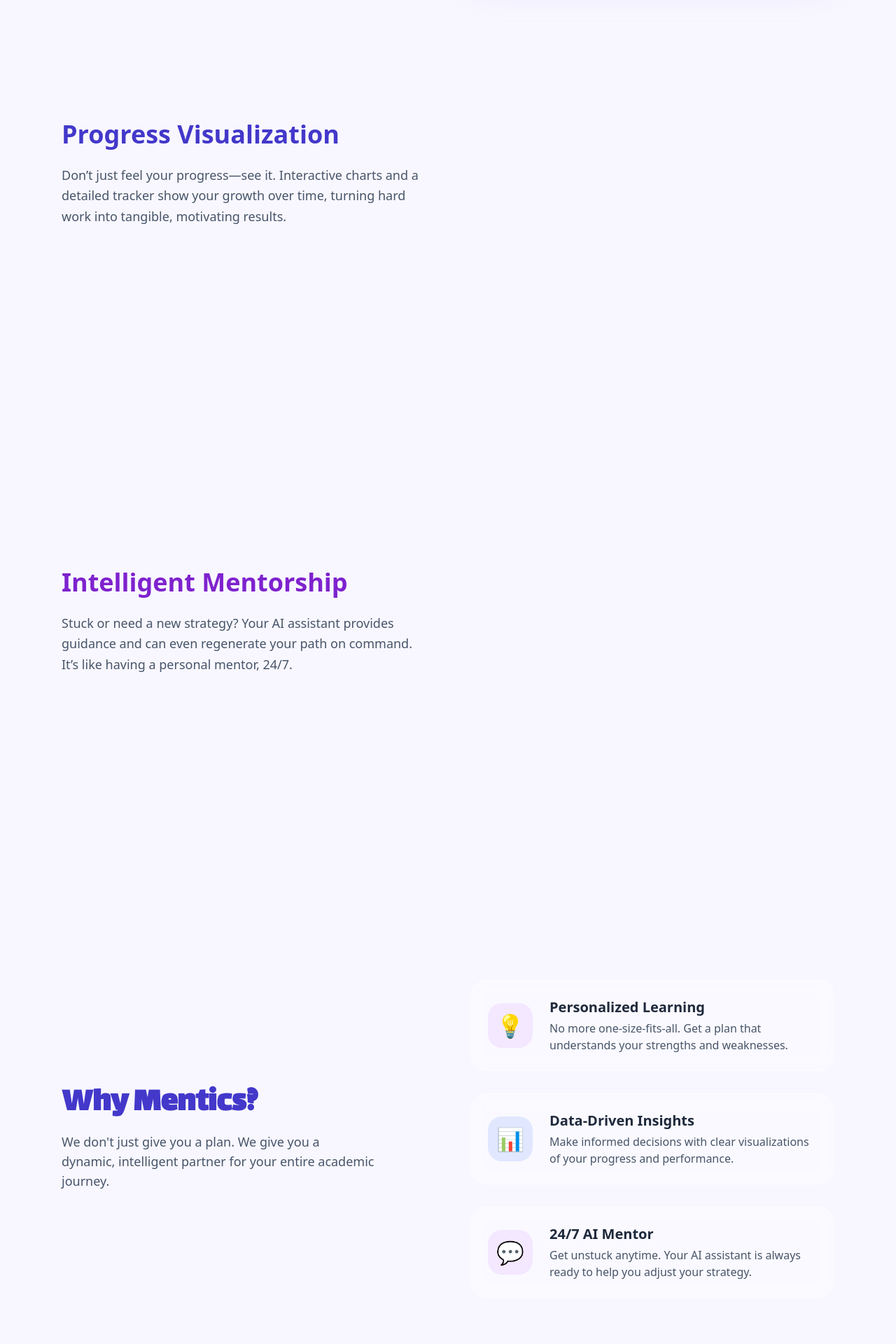
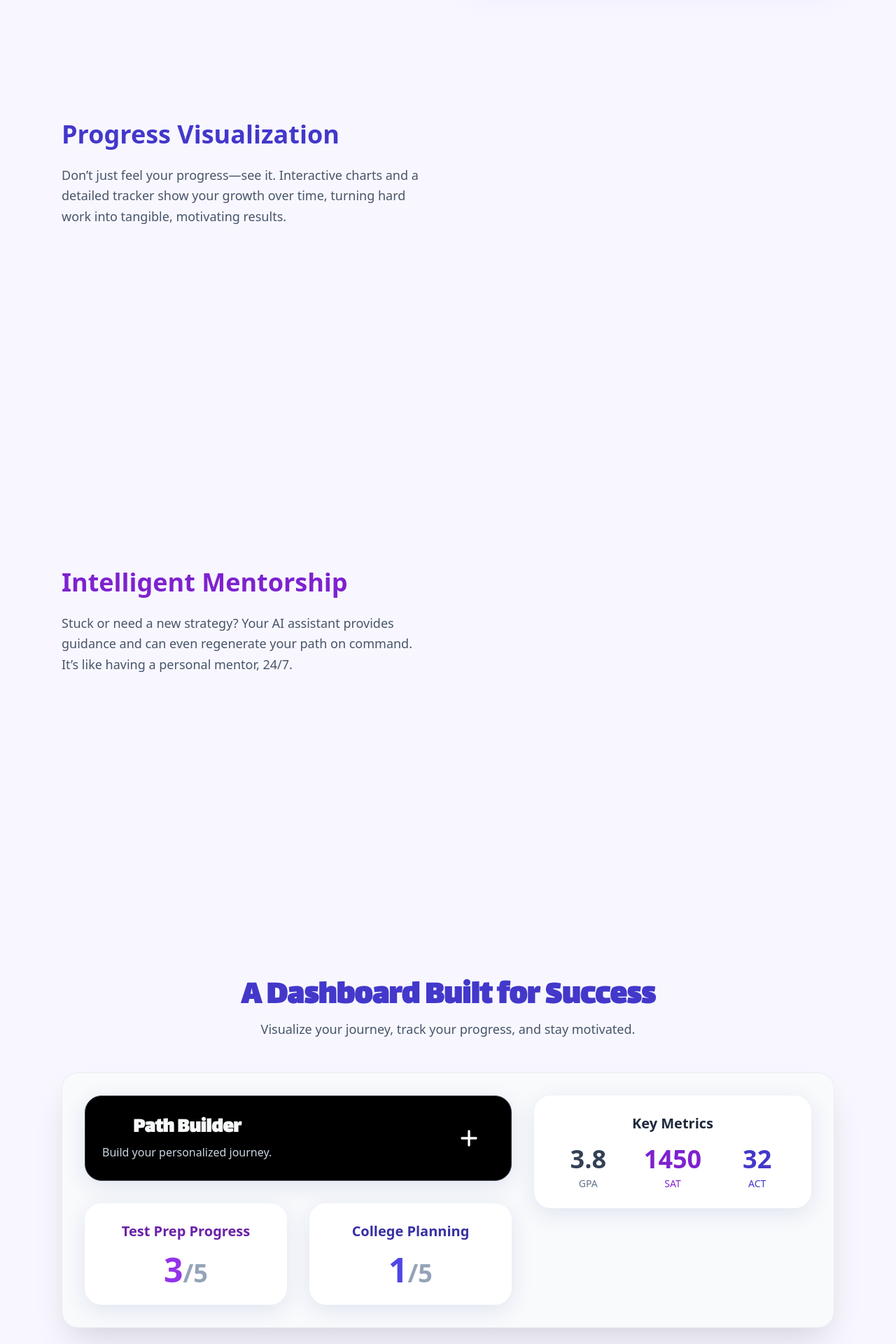
Before and after one commit to shreyasboddani/MENTICS, a Flask app: page / in a window 1280 px wide. Shown: the part 2200-4120 px from the top of the page at 70% size. Run offline with Flask 3, Linux system fonts and the light colour scheme; some libraries are stand-ins or nearby versions.

Commit message:
hompage fix

```diff
--- a/static/dashboard.css
+++ b/static/dashboard.css
@@ -8,7 +8,7 @@
     font-family: 'Inter', sans-serif;
 }
 
-/* --- NEW: Glassmorphism Background --- */
+/* --- Glassmorphism Background --- */
 body {
     background-color: #f8fafc;
     /* slate-50 */
@@ -73,7 +73,7 @@ body {
 }
 
 
-/* --- NEW: Glassmorphism Top Navigation Bar --- */
+/* --- Glassmorphism Top Navigation Bar --- */
 .top-nav {
     position: sticky;
     top: 1rem;
@@ -115,7 +115,7 @@ body {
 }
 
 
-/* --- NEW: Glassmorphism Card Styles --- */
+/* --- Glassmorphism Card Styles --- */
 .card {
     background: rgba(255, 255, 255, 0.5);
     backdrop-filter: blur(30px);
@@ -140,21 +140,24 @@ body {
     margin-bottom: 1rem;
 }
 
-/* Dark Theme Card */
-.card-actions {
+/* Dark Theme "Path Builder" Card */
+/* By using .card.card-actions, we make this style more specific */
+.card.card-actions {
     background-color: #1f2937;
     /* slate-800 */
     border: 1px solid #374151;
     /* slate-700 */
     color: #f8fafc;
+    /* This transition is specifically for the bouncy effect */
+    transition: transform 0.3s cubic-bezier(0.25, 0.8, 0.25, 1), box-shadow 0.3s cubic-bezier(0.25, 0.8, 0.25, 1);
 }
 
-
-.card-actions .card-header {
+.card.card-actions .card-header {
     color: #f8fafc;
 }
 
-.card-actions:hover {
+/* This more specific selector ensures the bouncy hover effect is not overridden */
+.card.card-actions:hover {
     transform: translateY(-8px) scale(1.02);
     box-shadow: 0 20px 25px -5px rgb(0 0 0 / 0.1), 0 8px 10px -6px rgb(0 0 0 / 0.1);
 }
@@ -289,7 +292,7 @@ body {
 }
 
 
-/* --- PORTAL MODAL STYLES (NO CHANGES) --- */
+/* --- PORTAL MODAL STYLES --- */
 #pathModal {
     transition: opacity 0.3s ease-out;
     background: radial-gradient(circle at center, rgba(17, 24, 39, 0.7) 0%, rgba(0, 0, 0, 0.7) 100%);
--- a/static/style.css
+++ b/static/style.css
@@ -14,7 +14,7 @@ body {
     font-family: 'Lalezar', cursive;
 }
 
-/* --- WAVY BACKGROUND ANIMATION (Unified Colors) --- */
+/* --- WAVY BACKGROUND ANIMATION --- */
 .background-wave-container {
     position: fixed;
     top: 0;
@@ -37,7 +37,6 @@ body {
     width: 600px;
     height: 600px;
     background-color: rgba(167, 139, 250, 0.4);
-    /* Unified purple */
     top: -150px;
     left: -150px;
     animation: wave-move-1 25s infinite alternate ease-in-out;
@@ -47,7 +46,6 @@ body {
     width: 500px;
     height: 500px;
     background-color: rgba(99, 102, 241, 0.3);
-    /* Unified indigo */
     bottom: -100px;
     right: -100px;
     animation: wave-move-2 20s infinite alternate ease-in-out;
@@ -57,7 +55,6 @@ body {
     width: 400px;
     height: 400px;
     background-color: rgba(199, 210, 254, 0.4);
-    /* Unified light purple/blue */
     bottom: 25%;
     left: 20%;
     animation: wave-move-3 28s infinite alternate ease-in-out;
@@ -93,7 +90,19 @@ body {
     }
 }
 
-/* --- HEADER, BUTTONS, & INTERACTIVE CARDS (Unified Colors) --- */
+/* --- SCROLL-BASED "TOPOGRAPHY" EFFECT --- */
+.scroll-section {
+    opacity: 0;
+    transform: translateY(50px);
+    transition: opacity 0.8s ease-out, transform 0.8s ease-out;
+}
+
+.scroll-section.is-visible {
+    opacity: 1;
+    transform: translateY(0);
+}
+
+/* --- HEADER, BUTTONS, & CARDS --- */
 .nav-link {
     position: relative;
     font-size: 0.875rem;
@@ -106,7 +115,6 @@ body {
 
 .nav-link:hover {
     color: #8B5CF6;
-    /* Unified purple */
 }
 
 .nav-link::after {
@@ -118,7 +126,6 @@ body {
     bottom: -6px;
     left: 0;
     background-color: #8B5CF6;
-    /* Unified purple */
     transform-origin: bottom right;
     transition: transform 0.3s ease-out;
 }
@@ -128,30 +135,9 @@ body {
     transform-origin: bottom left;
 }
 
-
-.button-primary {
-    display: inline-block;
-    background-color: #8B5CF6;
-    /* Unified purple */
-    color: white;
-    font-weight: 600;
-    padding: 0.6rem 1.25rem;
-    border-radius: 0.5rem;
-    box-shadow: 0 4px 15px rgba(139, 92, 246, 0.2);
-    transition: all 0.3s cubic-bezier(0.25, 0.8, 0.25, 1);
-}
-
-.button-primary:hover {
-    transform: scale(1.05) translateY(-2px);
-    background-color: #7C3AED;
-    /* Darker unified purple */
-    box-shadow: 0 8px 25px rgba(139, 92, 246, 0.3);
-}
-
 .button-primary-large {
     display: inline-block;
     background-image: linear-gradient(to right, #8B5CF6, #6366F1);
-    /* Unified purple to indigo */
     color: white;
     padding: 1rem 2rem;
     border-radius: 0.75rem;
@@ -178,7 +164,6 @@ body {
 .process-step:hover {
     transform: translateY(-10px);
     box-shadow: 0 20px 40px rgba(139, 92, 246, 0.15);
-    /* Unified shadow */
 }
 
 .step-icon {
@@ -210,7 +195,6 @@ body {
     border: 1px solid rgba(255, 255, 255, 0.2);
     border-radius: 1.5rem;
     box-shadow: 0 20px 50px rgba(167, 139, 250, 0.2);
-    /* Unified shadow */
 }
 
 .chart-bar {
@@ -230,32 +214,38 @@ body {
     }
 }
 
-/* --- "WHY MENTICS?" SECTION (Unified Colors) --- */
-.why-card {
+/* --- RECREATED DASHBOARD PREVIEW --- */
+.dashboard-recreation {
+    background: #F8FAFC;
+    border-radius: 1.5rem;
+    padding: 2rem;
+    box-shadow: 0 25px 50px -12px rgba(0, 0, 0, 0.15);
+    border: 1px solid rgba(0, 0, 0, 0.05);
+}
+
+.dashboard-recreation .card {
+    background: white;
+}
+
+.dashboard-recreation .card-actions {
     display: flex;
+    justify-content: space-between;
     align-items: center;
-    gap: 1.5rem;
+}
+
+/* --- PRICING SECTION --- */
+.pricing-card {
     background: rgba(255, 255, 255, 0.3);
     backdrop-filter: blur(10px);
     border-radius: 1.5rem;
-    padding: 1.5rem;
+    padding: 2.5rem 2rem;
     border: 1px solid rgba(255, 255, 255, 0.5);
     transition: transform 0.3s ease, box-shadow 0.3s ease;
+    width: 100%;
+    max-width: 380px;
 }
 
-.why-card:hover {
-    transform: translateY(-8px);
-    box-shadow: 0 20px 40px rgba(99, 102, 241, 0.15);
-    /* Unified shadow */
+.pricing-card:hover {
+    transform: translateY(-10px);
+    box-shadow: 0 20px 40px rgba(139, 92, 246, 0.15);
 }
-
-.why-card-icon {
-    flex-shrink: 0;
-    width: 4rem;
-    height: 4rem;
-    border-radius: 1.25rem;
-    display: flex;
-    align-items: center;
-    justify-content: center;
-    font-size: 2rem;
-}
--- a/templates/index.html
+++ b/templates/index.html
@@ -29,6 +29,7 @@
       <nav class="hidden md:flex items-center space-x-8">
         <a href="#how-it-works" class="nav-link">How It Works</a>
         <a href="#features" class="nav-link">Features</a>
+        <a href="#pricing" class="nav-link">Pricing</a>
       </nav>
       <div class="flex items-center space-x-2">
         {% if is_logged_in %}
@@ -64,11 +65,12 @@
       </a>
     </section>
 
-    <section id="how-it-works" class="py-24">
+    <section id="how-it-works" class="py-24 scroll-section">
       <div class="max-w-6xl mx-auto px-6">
         <div class="text-center mb-20" data-aos="fade-up">
           <h2 class="text-4xl md:text-5xl font-bold font-lalezar text-purple-700">A Clear Path Forward</h2>
-          <p class="text-lg text-slate-600 mt-2">Your journey to high school success in three simple steps.</p>
+          <p class="text-lg text-slate-600 mt-2">Your journey to high school success in three simple steps.
+          </p>
         </div>
         <div class="relative">
           <div
@@ -78,17 +80,20 @@
             <div class="process-step" data-aos="fade-up" data-aos-delay="100">
               <div class="step-icon">🎯</div>
               <h3 class="text-2xl font-bold mt-4">1. Define Your Goal</h3>
-              <p class="mt-2 text-slate-600">Tell us what you want to achieve—from dream scores to target schools.</p>
+              <p class="mt-2 text-slate-600">Tell us what you want to achieve—from dream scores to target
+                schools.</p>
             </div>
             <div class="process-step" data-aos="fade-up" data-aos-delay="200">
               <div class="step-icon">🧠</div>
               <h3 class="text-2xl font-bold mt-4">2. Get Your AI Path</h3>
-              <p class="mt-2 text-slate-600">Our AI crafts a unique, step-by-step roadmap tailored to your ambition.</p>
+              <p class="mt-2 text-slate-600">Our AI crafts a unique, step-by-step roadmap tailored to your
+                ambition.</p>
             </div>
             <div class="process-step" data-aos="fade-up" data-aos-delay="300">
               <div class="step-icon">📈</div>
               <h3 class="text-2xl font-bold mt-4">3. Achieve & Adapt</h3>
-              <p class="mt-2 text-slate-600">Follow the plan, track your growth, and watch your path evolve with you.
+              <p class="mt-2 text-slate-600">Follow the plan, track your growth, and watch your path
+                evolve with you.
               </p>
             </div>
           </div>
@@ -96,30 +101,36 @@
       </div>
     </section>
 
-    <section id="features" class="pb-24">
+    <section id="features" class="pb-24 scroll-section">
       <div class="max-w-6xl mx-auto px-6 grid grid-cols-1 lg:grid-cols-2 gap-16 items-start">
         <div class="w-full">
           <div class="feature-text h-[80vh] flex flex-col justify-center">
             <div data-aos="fade-right">
               <h3 class="text-4xl font-bold text-purple-700 mb-6">AI-Powered Paths</h3>
-              <p class="text-slate-600 text-lg leading-relaxed">Your goals are unique. Our AI generates a personalized,
-                step-by-step plan that adapts to your progress, ensuring you’re always on the most efficient path to
+              <p class="text-slate-600 text-lg leading-relaxed">Your goals are unique. Our AI generates a
+                personalized,
+                step-by-step plan that adapts to your progress, ensuring you’re always on the most
+                efficient path to
                 success.</p>
             </div>
           </div>
           <div class="feature-text h-[80vh] flex flex-col justify-center">
             <div data-aos="fade-right">
               <h3 class="text-4xl font-bold text-indigo-700 mb-6">Progress Visualization</h3>
-              <p class="text-slate-600 text-lg leading-relaxed">Don’t just feel your progress—see it. Interactive charts
-                and a detailed tracker show your growth over time, turning hard work into tangible, motivating results.
+              <p class="text-slate-600 text-lg leading-relaxed">Don’t just feel your progress—see it.
+                Interactive charts
+                and a detailed tracker show your growth over time, turning hard work into tangible,
+                motivating results.
               </p>
             </div>
           </div>
           <div class="feature-text h-[80vh] flex flex-col justify-center">
             <div data-aos="fade-right">
               <h3 class="text-4xl font-bold text-purple-700 mb-6">Intelligent Mentorship</h3>
-              <p class="text-slate-600 text-lg leading-relaxed">Stuck or need a new strategy? Your AI assistant provides
-                guidance and can even regenerate your path on command. It’s like having a personal mentor, 24/7.</p>
+              <p class="text-slate-600 text-lg leading-relaxed">Stuck or need a new strategy? Your AI
+                assistant provides
+                guidance and can even regenerate your path on command. It’s like having a personal
+                mentor, 24/7.</p>
             </div>
           </div>
         </div>
@@ -199,12 +210,15 @@
             </div>
             <div id="visual-3" class="visual-content">
               <div class="visual-card p-6 flex flex-col">
-                <h2 class="text-xl font-bold text-slate-900 font-lalezar flex-shrink-0">AI Assistant</h2>
+                <h2 class="text-xl font-bold text-slate-900 font-lalezar flex-shrink-0">AI Assistant
+                </h2>
                 <div class="flex-grow space-y-3 mt-4 overflow-y-auto p-1">
-                  <div class="p-3 rounded-lg bg-slate-100/80 max-w-[75%] text-sm text-slate-800">Hi there! What should
+                  <div class="p-3 rounded-lg bg-slate-100/80 max-w-[75%] text-sm text-slate-800">Hi
+                    there! What should
                     we focus on?</div>
                   <div class="flex justify-end">
-                    <div class="p-3 rounded-lg bg-purple-600 text-white max-w-[75%] text-sm">Let's work on my college
+                    <div class="p-3 rounded-lg bg-purple-600 text-white max-w-[75%] text-sm">Let's
+                      work on my college
                       essays.</div>
                   </div>
                 </div>
@@ -225,37 +239,101 @@
       </div>
     </section>
 
-    <section class="py-24">
-      <div class="max-w-6xl mx-auto px-6 grid grid-cols-1 lg:grid-cols-2 gap-16 items-center">
-        <div data-aos="fade-right">
-          <h2 class="text-4xl md:text-5xl font-bold font-lalezar text-indigo-700">Why Mentics?</h2>
-          <p class="text-lg text-slate-600 mt-4 max-w-md">We don't just give you a plan. We give you a dynamic,
-            intelligent partner for your entire academic journey.</p>
-        </div>
-        <div class="grid grid-cols-1 gap-8" data-aos="fade-left" data-aos-delay="100">
-          <div class="why-card">
-            <div class="why-card-icon bg-purple-100 text-purple-600">💡</div>
-            <div>
-              <h3 class="text-xl font-bold">Personalized Learning</h3>
-              <p class="text-slate-600 mt-1">No more one-size-fits-all. Get a plan that understands your strengths and
-                weaknesses.</p>
+    <section class="py-24 scroll-section">
+      <div class="max-w-6xl mx-auto px-6 text-center">
+        <h2 class="text-4xl md:text-5xl font-bold font-lalezar text-indigo-700" data-aos="fade-up">A Dashboard
+          Built for Success</h2>
+        <p class="text-lg text-slate-600 mt-2" data-aos="fade-up" data-aos-delay="100">Visualize your journey,
+          track your progress, and stay motivated.</p>
+        <div class="mt-12" data-aos="fade-up" data-aos-delay="200">
+          <div class="dashboard-recreation">
+            <div class="grid grid-cols-1 lg:grid-cols-5 gap-8 items-start">
+              <div class="lg:col-span-3 space-y-8">
+                <div class="card card-actions flex-col md:flex-row" style="background-color: black">
+                  <div>
+                    <h3 class="text-3xl font-bold font-lalezar">Path Builder</h3>
+                    <p class="text-slate-300 mt-1">Build your personalized journey.</p>
+                  </div>
+                  <div class="bg-black p-4 rounded-full mt-4 md:mt-0">
+                    <svg xmlns="http://www.w3.org/2000/svg" class="h-10 w-10 text-white" fill="none" viewBox="0 0 24 24"
+                      stroke="currentColor" stroke-width="2">
+                      <path stroke-linecap="round" stroke-linejoin="round" d="M12 6v6m0 0v6m0-6h6m-6 0H6" />
+                    </svg>
+                  </div>
+                </div>
+                <div class="grid grid-cols-1 md:grid-cols-2 gap-8">
+                  <div class="card">
+                    <h3 class="card-header text-purple-800">Test Prep Progress</h3>
+                    <div class="text-center">
+                      <span class="progress-value text-purple-600">3<span
+                          class="text-4xl text-slate-400">/5</span></span>
+                    </div>
+                  </div>
+                  <div class="card">
+                    <h3 class="card-header text-indigo-800">College Planning</h3>
+                    <div class="text-center">
+                      <span class="progress-value text-indigo-600">1<span
+                          class="text-4xl text-slate-400">/5</span></span>
+                    </div>
+                  </div>
+                </div>
+              </div>
+              <div class="lg:col-span-2 space-y-8">
+                <div class="card">
+                  <h3 class="card-header">Key Metrics</h3>
+                  <div class="grid grid-cols-3 gap-4">
+                    <div class="metric-widget">
+                      <p class="metric-widget-value text-slate-700">3.8</p>
+                      <p class="metric-widget-label text-slate-500">GPA</p>
+                    </div>
+                    <div class="metric-widget">
+                      <p class="metric-widget-value text-purple-700">1450</p>
+                      <p class="metric-widget-label text-purple-700">SAT</p>
+                    </div>
+                    <div class="metric-widget">
+                      <p class="metric-widget-value text-indigo-700">32</p>
+                      <p class="metric-widget-label text-indigo-700">ACT</p>
+                    </div>
+                  </div>
+                </div>
+              </div>
             </div>
           </div>
-          <div class="why-card">
-            <div class="why-card-icon bg-indigo-100 text-indigo-600">📊</div>
-            <div>
-              <h3 class="text-xl font-bold">Data-Driven Insights</h3>
-              <p class="text-slate-600 mt-1">Make informed decisions with clear visualizations of your progress and
-                performance.</p>
-            </div>
-          </div>
-          <div class="why-card">
-            <div class="why-card-icon bg-purple-100 text-purple-600">💬</div>
-            <div>
-              <h3 class="text-xl font-bold">24/7 AI Mentor</h3>
-              <p class="text-slate-600 mt-1">Get unstuck anytime. Your AI assistant is always ready to help you adjust
-                your strategy.</p>
-            </div>
+        </div>
+      </div>
+    </section>
+
+    <section id="pricing" class="py-24 scroll-section">
+      <div class="max-w-6xl mx-auto px-6 text-center">
+        <h2 class="text-4xl md:text-5xl font-bold font-lalezar text-purple-700" data-aos="fade-up">Simple,
+          Transparent Pricing</h2>
+        <p class="text-lg text-slate-600 mt-2" data-aos="fade-up" data-aos-delay="100">Get started for free. No
+          credit card required.</p>
+        <div class="mt-12 flex justify-center">
+          <div class="pricing-card" data-aos="fade-up" data-aos-delay="200">
+            <h3 class="text-2xl font-bold">Free</h3>
+            <p class="text-5xl font-bold mt-4">$0<span class="text-lg font-medium">/month</span></p>
+            <ul class="mt-8 space-y-4 text-left">
+              <li class="flex items-center gap-3">
+                <svg class="w-6 h-6 text-green-500" fill="none" stroke="currentColor" viewBox="0 0 24 24">
+                  <path stroke-linecap="round" stroke-linejoin="round" stroke-width="2" d="M5 13l4 4L19 7"></path>
+                </svg>
+                <span>AI Path Generation</span>
+              </li>
+              <li class="flex items-center gap-3">
+                <svg class="w-6 h-6 text-green-500" fill="none" stroke="currentColor" viewBox="0 0 24 24">
+                  <path stroke-linecap="round" stroke-linejoin="round" stroke-width="2" d="M5 13l4 4L19 7"></path>
+                </svg>
+                <span>Progress Tracking</span>
+              </li>
+              <li class="flex items-center gap-3">
+                <svg class="w-6 h-6 text-green-500" fill="none" stroke="currentColor" viewBox="0 0 24 24">
+                  <path stroke-linecap="round" stroke-linejoin="round" stroke-width="2" d="M5 13l4 4L19 7"></path>
+                </svg>
+                <span>AI Assistant</span>
+              </li>
+            </ul>
+            <a href="/signup" class="button-primary-large mt-8">Get Started</a>
           </div>
         </div>
       </div>
@@ -263,9 +341,6 @@
 
   </main>
 
-  <footer class="bg-transparent py-10 text-center text-slate-500 text-sm mt-12">
-    <p>&copy; 2025 Mentics. Your future, clarified.</p>
-  </footer>
 
   <script src="https://unpkg.com/aos@2.3.1/dist/aos.js"></script>
   <script>
@@ -279,6 +354,7 @@
     document.addEventListener('DOMContentLoaded', () => {
       const featureTexts = document.querySelectorAll('.feature-text');
       const visuals = document.querySelectorAll('.visual-content');
+      const scrollSections = document.querySelectorAll('.scroll-section');
 
       if (visuals.length > 0) {
         visuals[0].style.opacity = '1';
@@ -305,6 +381,20 @@
         threshold: 0.5
       });
       featureTexts.forEach(text => observer.observe(text));
+
+      const scrollObserver = new IntersectionObserver((entries) => {
+        entries.forEach(entry => {
+          if (entry.isIntersecting) {
+            entry.target.classList.add('is-visible');
+          }
+        });
+      }, {
+        threshold: 0.1
+      });
+
+      scrollSections.forEach(section => {
+        scrollObserver.observe(section);
+      });
     });
   </script>
 </body>
```
Also changed, not shown: templates/dashboard.html (+13 -0 lines).
